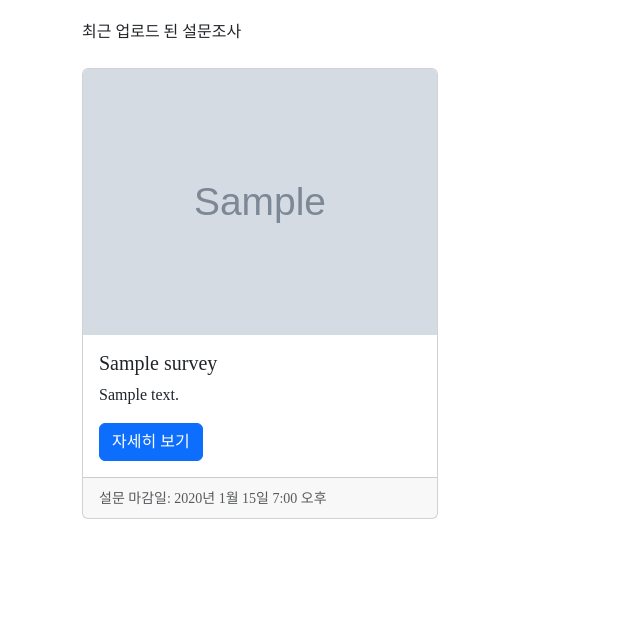
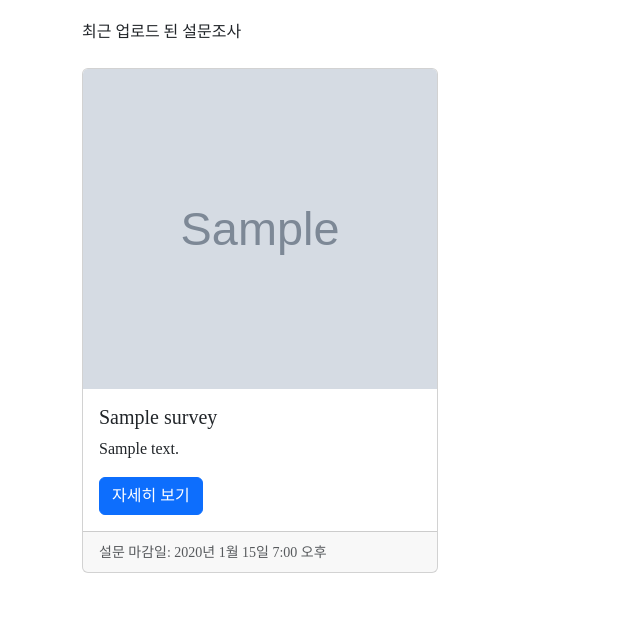
Before and after one commit to hyeg0121/Format, a Django app: page / in a window 1280 px wide. Shown: the part 341-970 px from the top of the page, without its empty margins (0-640 px from the left). Run offline with Django 4.2, Linux system fonts and the light colour scheme; tables that the repository leaves empty hold one stand-in row (values such as "Sample post"); grey boxes marked "Sample" are stand-in pictures; parts of the project's set-up code (start-up, migrations or seed data) failed here and were passed over; some web fonts are replaced.

Commit message:
feat: 썸네일 이미지 크기 수정

```diff
--- a/app/templates/app/index.html
+++ b/app/templates/app/index.html
@@ -8,7 +8,7 @@
             {% for survey in surveys %}
                 <div class="col-md-4 mb-4">
                     <div class="card h-100">
-                        <img src="{{ survey.thumbnail_path.url }}" class="card-img-top h-100" alt="Thumbnail">
+                        <img src="{{ survey.thumbnail_path.url }}" class="card-img-top" alt="Thumbnail" style="height: 320px; object-fit: cover">
                         <div class="card-body">
                             <h5 class="card-title">{{ survey.title }}</h5>
                             <p class="card-text">{{ survey.description }}</p>
```
